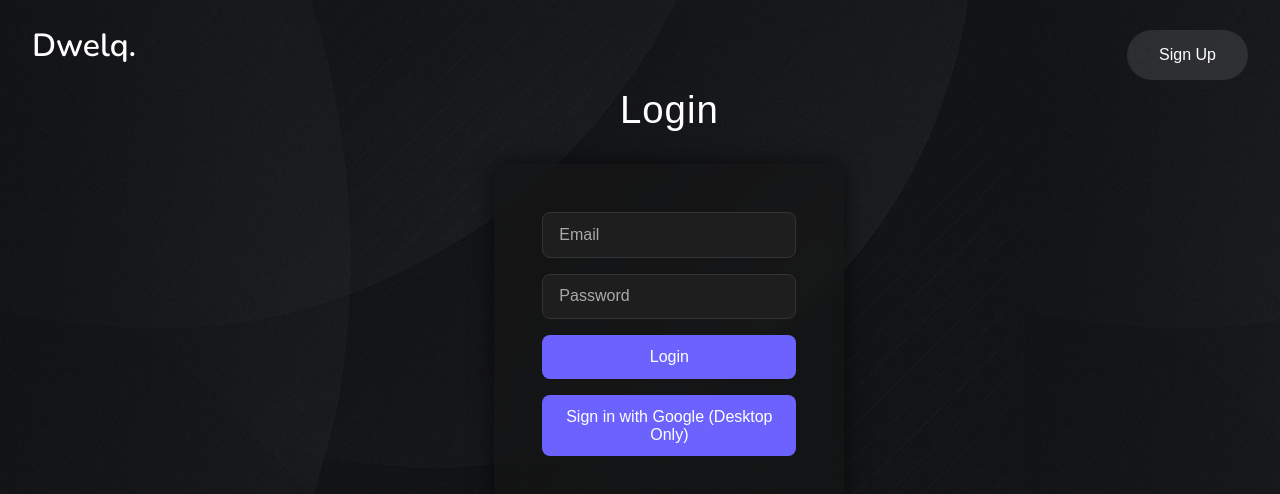
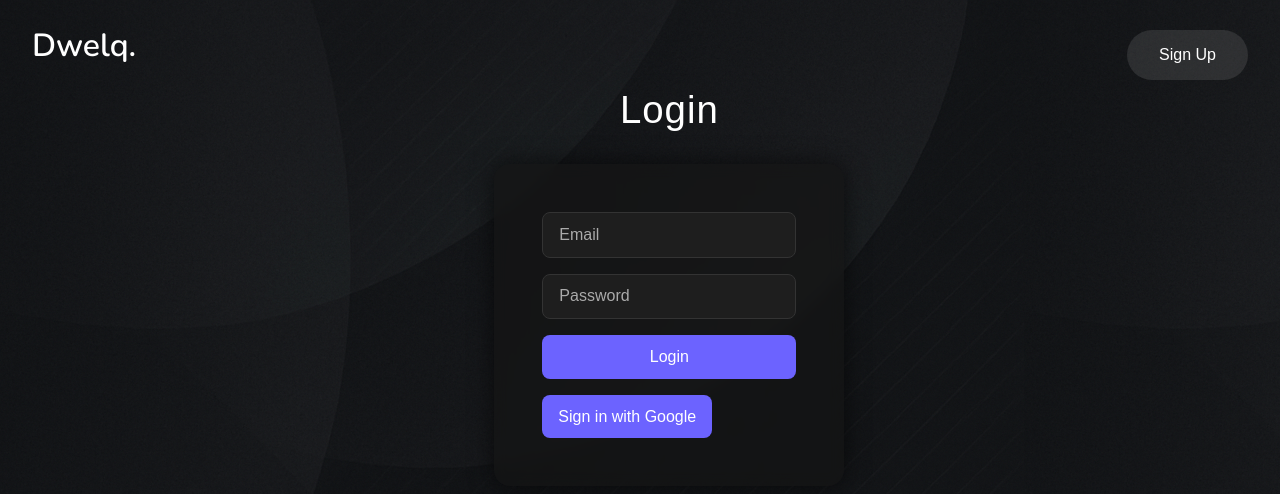
Before and after one commit to Gray-Terminal/dwelq-frontend, a React (Vite) app: page /login in a window 1280 px wide. Shown: the top 494 px of the page. Built offline with nearby package versions, Linux system fonts and the light colour scheme.

Commit message:
reupdate 5

```diff
--- a/src/pages/Login.jsx
+++ b/src/pages/Login.jsx
@@ -1,9 +1,9 @@
 import React, { useState } from 'react';
-import { signInWithEmailAndPassword } from 'firebase/auth';
+import { signInWithEmailAndPassword, GoogleAuthProvider, signInWithPopup } from 'firebase/auth';
 import { auth } from '../firebase';
-import { useNavigate } from "react-router-dom";
+import { useNavigate } from 'react-router-dom';
+import { Link } from 'react-router-dom';
 import './Login.css';
-import { Link } from 'react-router-dom';
 
 const Login = () => {
   const [email, setEmail] = useState('');
@@ -15,22 +15,33 @@ const Login = () => {
     e.preventDefault();
     try {
       await signInWithEmailAndPassword(auth, email, password);
-      navigate("/mainpage");
+      navigate('/mainpage');
     } catch (err) {
-      console.error("Login error:", err.code, err.message);
+      console.error('Login error:', err.code, err.message);
       switch (err.code) {
-        case "auth/user-not-found":
-          setError("User not found. Try signing up.");
+        case 'auth/user-not-found':
+          setError('User not found. Try signing up.');
           break;
-        case "auth/wrong-password":
-          setError("Wrong password. Try again.");
+        case 'auth/wrong-password':
+          setError('Wrong password. Try again.');
           break;
-        case "auth/invalid-email":
-          setError("Invalid email format.");
+        case 'auth/invalid-email':
+          setError('Invalid email format.');
           break;
         default:
-          setError("Invalid credentials. Please try again.");
+          setError('Invalid credentials, try again.');
       }
+    }
+  };
+
+  const handleLoginGoogle = async () => {
+    const provider = new GoogleAuthProvider();
+    try {
+      await signInWithPopup(auth, provider);
+      navigate('/mainpage');
+    } catch (err) {
+      console.error('Google login error:', err.message);
+      setError('Google sign-in failed.');
     }
   };
 
@@ -46,10 +57,12 @@ const Login = () => {
           <input type="password" placeholder="Password" value={password} onChange={e => setPassword(e.target.value)} />
           <button className='passwdLogin' type="submit">Login</button>
 
-          {/* 🔒 Google Login hidden on mobile */}
-          <button className='googleLogin hide-on-mobile' type="button" disabled>
-            Sign in with Google (Desktop Only)
-          </button>
+          {/* Google login button only on desktop */}
+          <div className="google-login-desktop">
+            <button className='googleLogin' type="button" onClick={handleLoginGoogle}>
+              Sign in with Google
+            </button>
+          </div>
 
           {error && <p className="error">{error}</p>}
         </form>
```
